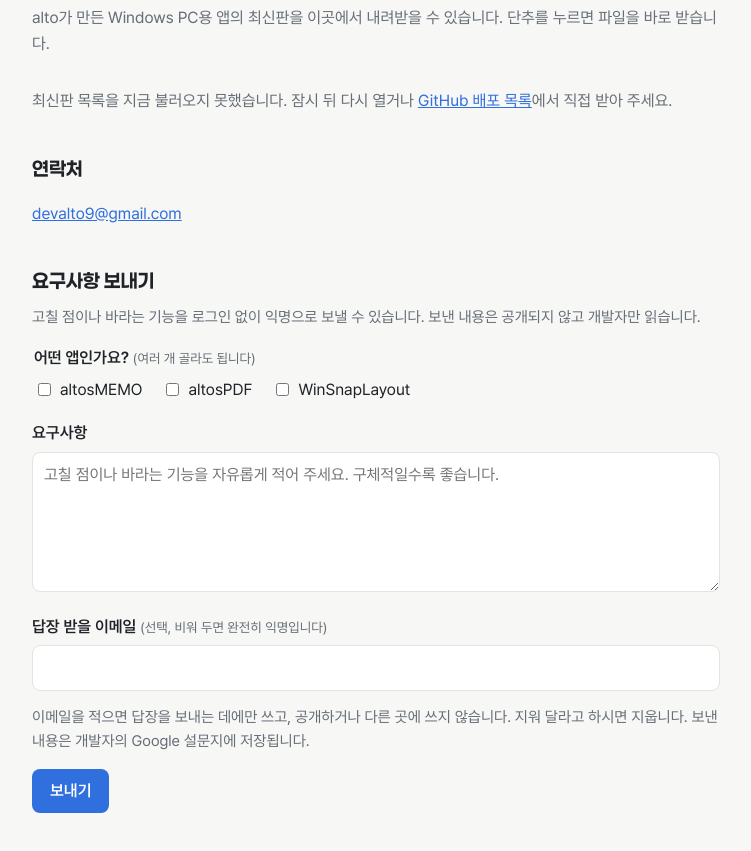
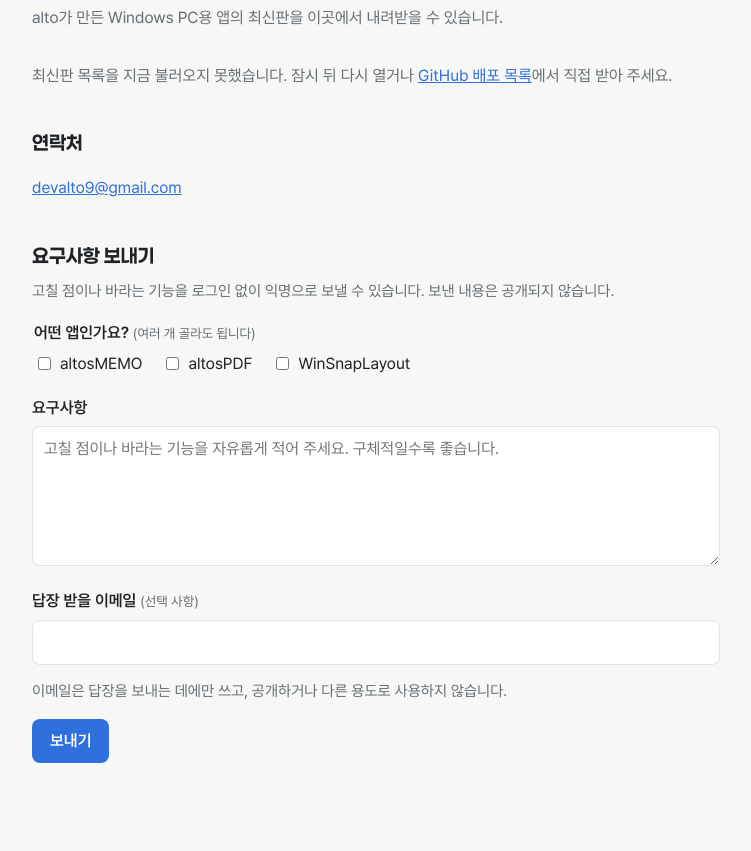
Before and after one commit to SKIN-CODE/releases, a plain HTML site: page index.html in a window 1280 px wide. Shown: the part 97-948 px from the top of the page, without its empty margins (264-1015 px from the left). Drawn offline with Linux system fonts and the light colour scheme; no server answers.

Commit message:
Refine text content in index.html
Updated text in various paragraphs for clarity and conciseness.

```diff
--- a/index.html
+++ b/index.html
@@ -132,7 +132,7 @@
 <body>
 <main>
   <h1>alto의 앱 다운로드</h1>
-  <p class="intro">alto가 만든 Windows PC용 앱의 최신판을 이곳에서 내려받을 수 있습니다. 단추를 누르면 파일을 바로 받습니다.</p>
+  <p class="intro">alto가 만든 Windows PC용 앱의 최신판을 이곳에서 내려받을 수 있습니다.</p>
   <div id="apps"><p class="status">최신판을 불러오는 중입니다…</p></div>
   <noscript><p class="status">이 페이지는 JavaScript가 필요합니다. <a href="https://github.com/SKIN-CODE/releases/releases">GitHub 배포 목록</a>에서 직접 받을 수 있습니다.</p></noscript>
 
@@ -140,7 +140,7 @@
   <p class="contact"><a href="mailto:devalto9@gmail.com">devalto9@gmail.com</a></p>
 
   <h2 class="section">요구사항 보내기</h2>
-  <p class="note">고칠 점이나 바라는 기능을 로그인 없이 익명으로 보낼 수 있습니다. 보낸 내용은 공개되지 않고 개발자만 읽습니다.</p>
+  <p class="note">고칠 점이나 바라는 기능을 로그인 없이 익명으로 보낼 수 있습니다. 보낸 내용은 공개되지 않습니다.</p>
   <div id="fb-box">
     <p class="status" id="fb-soon">준비 중입니다. 그동안은 위 연락처로 보내 주세요.</p>
     <form id="fb-form" hidden>
@@ -155,11 +155,11 @@
         <textarea id="fb-body" required maxlength="5000" placeholder="고칠 점이나 바라는 기능을 자유롭게 적어 주세요. 구체적일수록 좋습니다."></textarea>
       </div>
       <div class="field">
-        <label for="fb-email">답장 받을 이메일 <small>(선택, 비워 두면 완전히 익명입니다)</small></label>
+        <label for="fb-email">답장 받을 이메일 <small>(선택 사항)</small></label>
         <input type="email" id="fb-email" autocomplete="email">
       </div>
       <input type="text" id="fb-trap" class="trap" tabindex="-1" autocomplete="off" aria-hidden="true">
-      <p class="note">이메일을 적으면 답장을 보내는 데에만 쓰고, 공개하거나 다른 곳에 쓰지 않습니다. 지워 달라고 하시면 지웁니다. 보낸 내용은 개발자의 Google 설문지에 저장됩니다.</p>
+      <p class="note">이메일은 답장을 보내는 데에만 쓰고, 공개하거나 다른 용도로 사용하지 않습니다.</p>
       <button type="submit" id="fb-send">보내기</button>
       <p class="status" id="fb-result" role="status"></p>
     </form>
```
